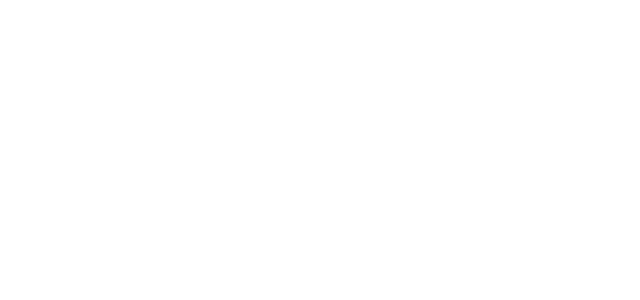
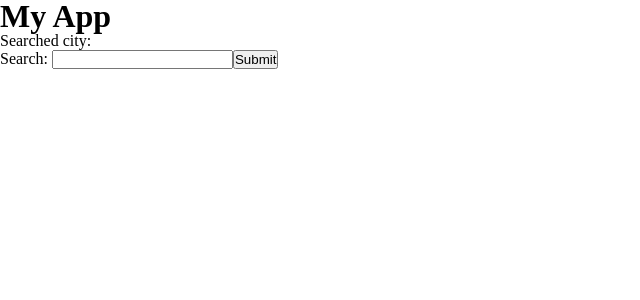
Before and after one commit to LinneaSandberg/weather-app, a Vue app: page / in a window 1280 px wide. Shown: the top 300 px of the page, without its empty margins (0-640 px from the left). Built offline with nearby package versions, Linux system fonts and the light colour scheme.

Commit message:
Made a geogoding fetch to get the longitud and latitude from user searchinput

```diff
--- a/package.json
+++ b/package.json
@@ -15,6 +15,8 @@
     "type-check": "vue-tsc --build --force"
   },
   "dependencies": {
+    "axios": "^1.7.7",
+    "openmeteo": "^1.1.4",
     "vue": "^3.4.29"
   },
   "devDependencies": {
--- a/src/App.vue
+++ b/src/App.vue
@@ -1,11 +1,13 @@
 <script setup lang="ts">
 // here be imports of components
+import OptionsBar from './components/OptionsBar.vue'
 
 </script>
 
 <template>
   <header>
-
+    <h1>My App</h1>
+    <OptionsBar />
   </header>
 
   <main>
--- a/src/components/OptionsBar.vue
+++ b/src/components/OptionsBar.vue
@@ -0,0 +1,62 @@
+
+<script setup>
+import { ref, watch } from 'vue'
+
+
+const city = ref('');
+const data = ref(null);
+const latitude = ref(null);
+const longitude = ref(null);
+
+watch(
+    city,
+    async (newCity) => {
+    console.log(`New city: ${newCity}`);
+
+    if (!newCity) {
+        return;
+    }
+
+    // Fetch data from API
+    try {
+    const res = await fetch(`https://geocoding-api.open-meteo.com/v1/search?name=${newCity}&count=1&language=en&format=json`)
+    const responseData = await res.json();
+    console.log("responseData: ", responseData);
+
+    if (responseData.results && responseData.results.length > 0) {
+        console.log("latitude:", responseData.results[0].latitude);
+        console.log("longitude:", responseData.results[0].longitude);
+
+        latitude.value = responseData.results[0].latitude;
+        longitude.value = responseData.results[0].longitude;
+    }
+
+
+    } catch (error) {
+    console.error(error);
+    }
+
+    // },
+    // { immediate: true
+    }
+
+);
+
+
+
+
+</script>
+
+
+<template>
+    <div>
+        <p>Searched city: {{ city }}</p>
+        <form @submit.prevent>
+            <label for="search">Search: </label>
+            <input id="search" v-model="city">
+            <button type="submit">Submit</button>
+        </form>
+        <p v-if="latitude">Latitude: {{ latitude }}</p>
+        <p v-if="longitude">Longitude: {{ longitude }}</p>
+    </div>
+</template>
```
Also changed, not shown: 1 other file (tests, documents, lock files or other folders).
